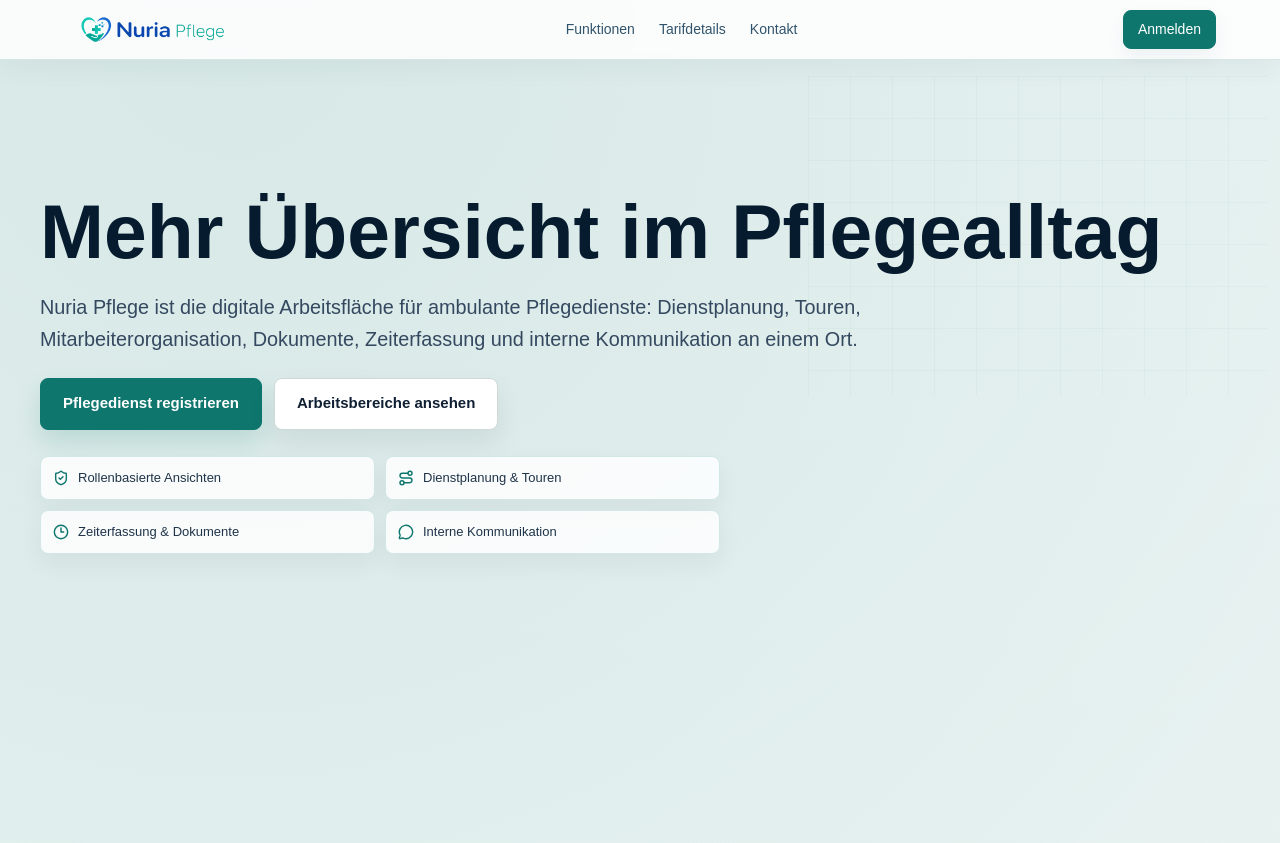
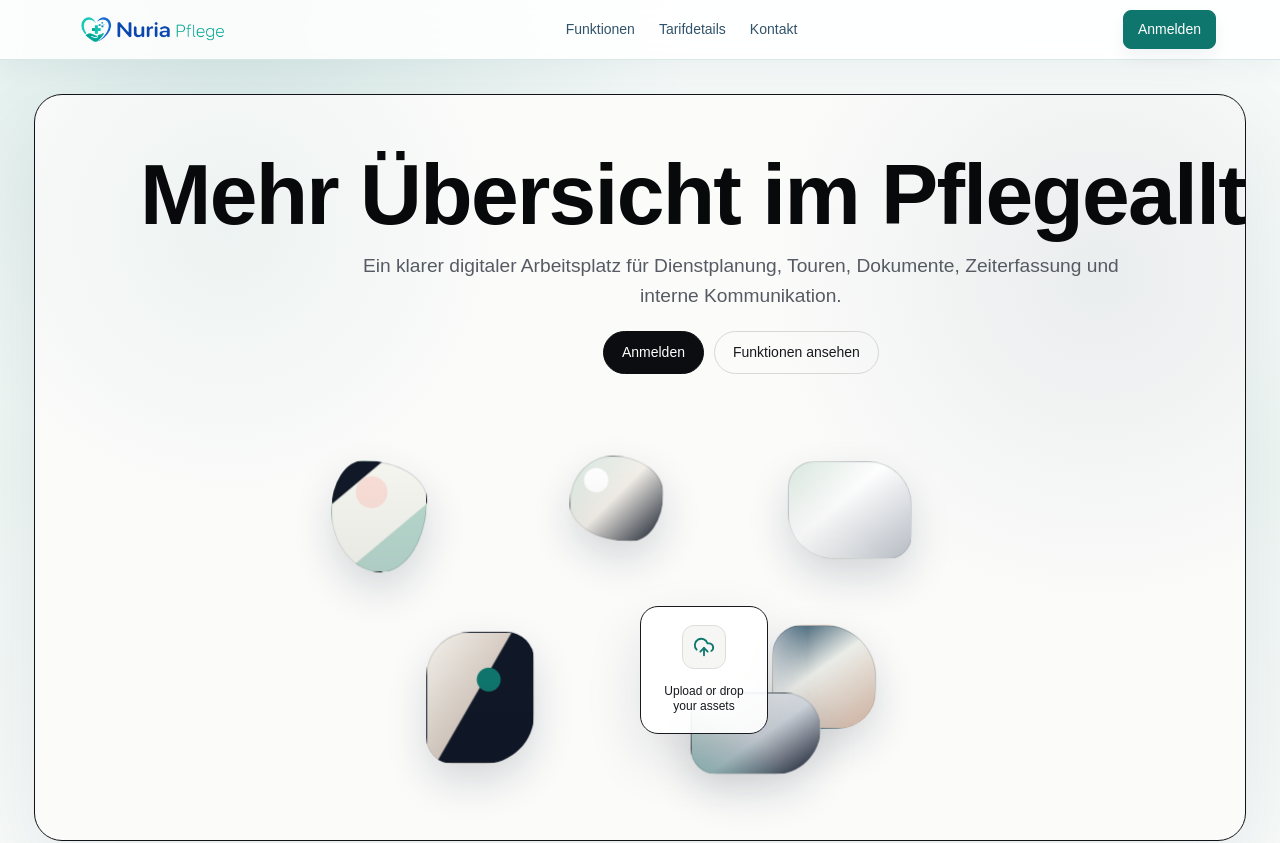
Before and after one commit to MrSigel/Nuriapflege, a Next.js app: page / in a window 1280 px wide. Shown: the top 843 px of the page. Built offline with nearby package versions, Linux system fonts and the light colour scheme.

Commit message:
Create dynamic minimal homepage hero

```diff
--- a/src/components/public-site.tsx
+++ b/src/components/public-site.tsx
@@ -23,6 +23,7 @@ import {
   UserPlus,
   UserRound,
   Users,
+  UploadCloud,
 } from "lucide-react";
 import Link from "next/link";
 import { useState } from "react";
@@ -171,29 +172,36 @@ function PublicFooter() {
 
 function Hero() {
   return (
-    <section className="public-hero">
-      <motion.div animate="visible" className="public-hero-copy" initial="hidden" variants={staggerContainer}>
-        <motion.h1 variants={fadeUp}>Mehr Übersicht im Pflegealltag</motion.h1>
-        <motion.p variants={fadeUp}>
-          Nuria Pflege ist die digitale Arbeitsfläche für ambulante Pflegedienste: Dienstplanung, Touren,
-          Mitarbeiterorganisation, Dokumente, Zeiterfassung und interne Kommunikation an einem Ort.
-        </motion.p>
-        <motion.div className="public-actions" variants={fadeUp}>
-          <motion.div whileHover={{ y: -2 }} whileTap={{ scale: 0.98 }}>
-            <Link className="public-button" href="/registrieren">Pflegedienst registrieren</Link>
-          </motion.div>
-          <motion.div whileHover={{ y: -2 }} whileTap={{ scale: 0.98 }}>
-            <Link className="public-button secondary" href="/funktionen">Arbeitsbereiche ansehen</Link>
+    <section className="dynamic-hero">
+      <motion.div animate="visible" className="dynamic-hero-frame" initial="hidden" variants={staggerContainer}>
+        <motion.div className="dynamic-hero-copy" variants={fadeUp}>
+          <h1>Mehr Übersicht im Pflegealltag</h1>
+          <p>Ein klarer digitaler Arbeitsplatz für Dienstplanung, Touren, Dokumente, Zeiterfassung und interne Kommunikation.</p>
+          <div className="dynamic-hero-actions">
+            <Link className="dynamic-hero-button" href="/login">Anmelden</Link>
+            <Link className="dynamic-hero-button secondary" href="/funktionen">Funktionen ansehen</Link>
+          </div>
+        </motion.div>
+        <motion.div className="dynamic-upload-orbit" variants={staggerContainer}>
+          <motion.div className="asset-card asset-card-a" variants={fadeUp} whileHover={{ y: -8, rotate: -2 }} />
+          <motion.div className="asset-card asset-card-b" variants={fadeUp} whileHover={{ y: -8, rotate: 3 }} />
+          <motion.div className="asset-card asset-card-c" variants={fadeUp} whileHover={{ y: -8, rotate: -1 }} />
+          <motion.div className="asset-card asset-card-d" variants={fadeUp} whileHover={{ y: -8, rotate: 2 }} />
+          <motion.div className="asset-card asset-card-e" variants={fadeUp} whileHover={{ y: -8, rotate: -3 }} />
+          <motion.div className="asset-card asset-card-f" variants={fadeUp} whileHover={{ y: -8, rotate: 2 }} />
+          <motion.div className="upload-core" variants={fadeUp} whileHover={{ scale: 1.04 }}>
+            <span>
+              <UploadCloud size={22} />
+            </span>
+            <strong>Upload or drop your assets</strong>
           </motion.div>
         </motion.div>
-        <motion.div className="public-hero-points" variants={staggerContainer}>
-          {heroPoints.map(([label, Icon]) => (
-            <motion.div className="public-pill" key={label} variants={fadeUp} whileHover={{ scale: 1.02 }}>
-              <Icon size={16} />
-              <span>{label}</span>
-            </motion.div>
-          ))}
-        </motion.div>
+        <div className="dynamic-mobile-chips" aria-hidden="true">
+          <span>Planung</span>
+          <span>Touren</span>
+          <span>Dokumente</span>
+          <span>Kommunikation</span>
+        </div>
       </motion.div>
     </section>
   );
@@ -203,15 +211,6 @@ function HomeSections() {
   return (
     <>
       <Hero />
-      <ExplainSection />
-      <ProblemSection />
-      <FeaturesSection />
-      <RolesSection />
-      <SecuritySection />
-      <PricingSection />
-      <ProcessSection />
-      <FaqSection />
-      <FinalCta />
     </>
   );
 }
@@ -509,7 +508,7 @@ export function PublicSite({ page = "home" }: { page?: PublicPage }) {
         {page === "contact" ? <ContactPage /> : null}
         {page === "imprint" || page === "privacy" || page === "terms" || page === "cookies" ? <LegalPage page={page} /> : null}
       </main>
-      <PublicFooter />
+      {page === "home" ? null : <PublicFooter />}
     </div>
   );
 }
```
Also changed, not shown: src/app/globals.css.
